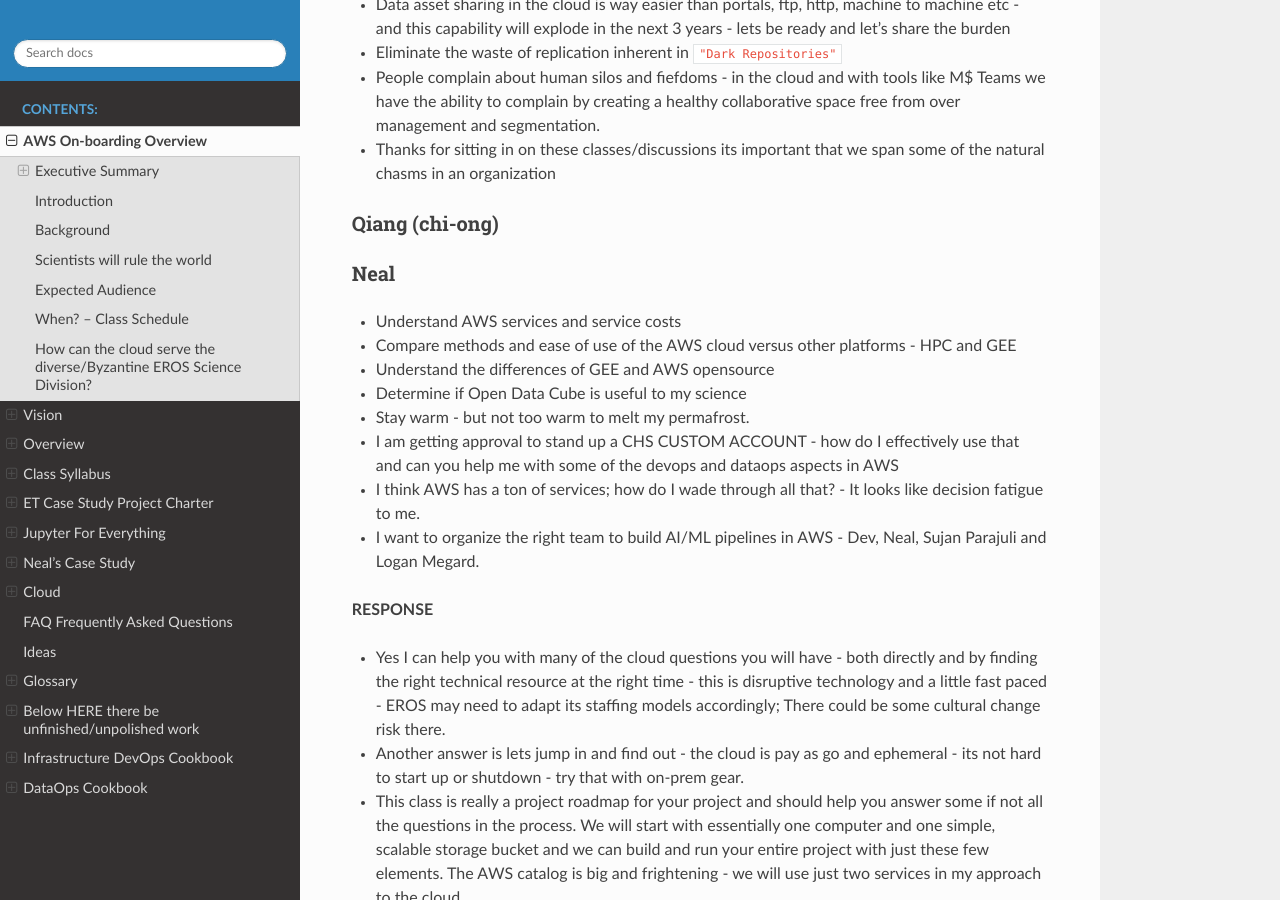
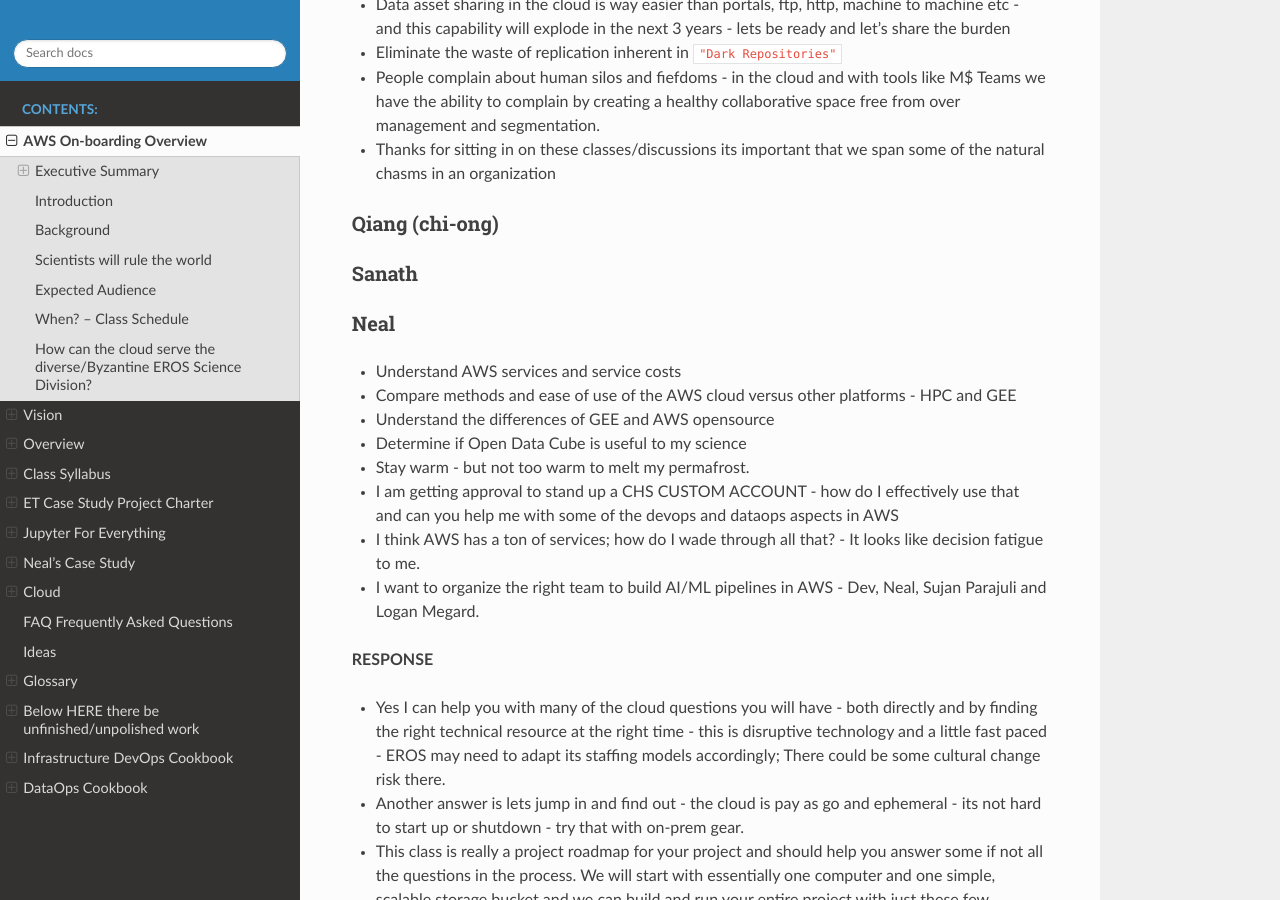
Before and after one commit to tonybutzer/harmony, a Sphinx documentation site: the page built from documentation/source/00define_ET.md, in a window 1280 px wide and 900 px high, scrolled down 10210 px. Built offline with Sphinx 7.4.7 and the Read the Docs theme 2.0.0, drawn with Linux system fonts in a browser that asks for light colours; pages that are not in the unit, such as notebooks, are missing from menus.

Commit message:
automatic git update from Makefile

```diff
--- a/documentation/source/00define_ET.md
+++ b/documentation/source/00define_ET.md
@@ -350,6 +350,8 @@
 
 ### Qiang (chi-ong)
 
+### Sanath
+
 ### Neal
 - Understand AWS services and service costs
 - Compare methods and ease of use of the AWS cloud versus other platforms - HPC and GEE
```
